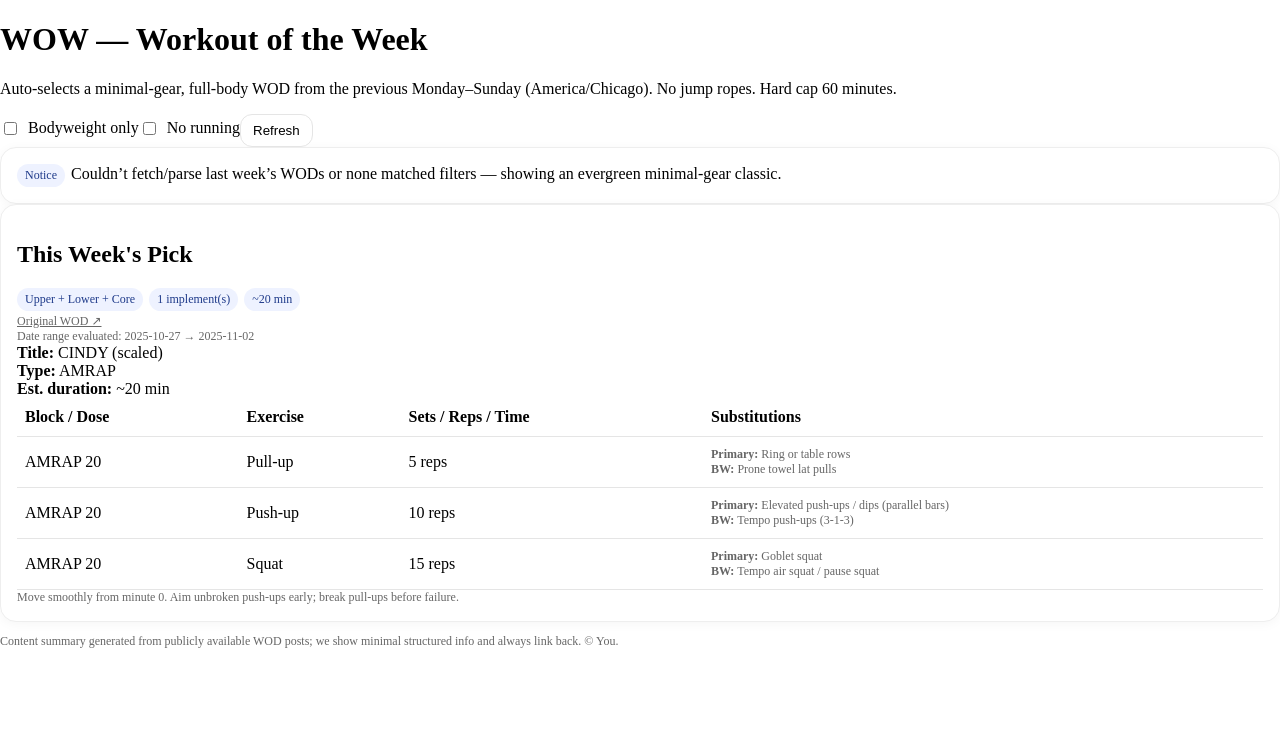
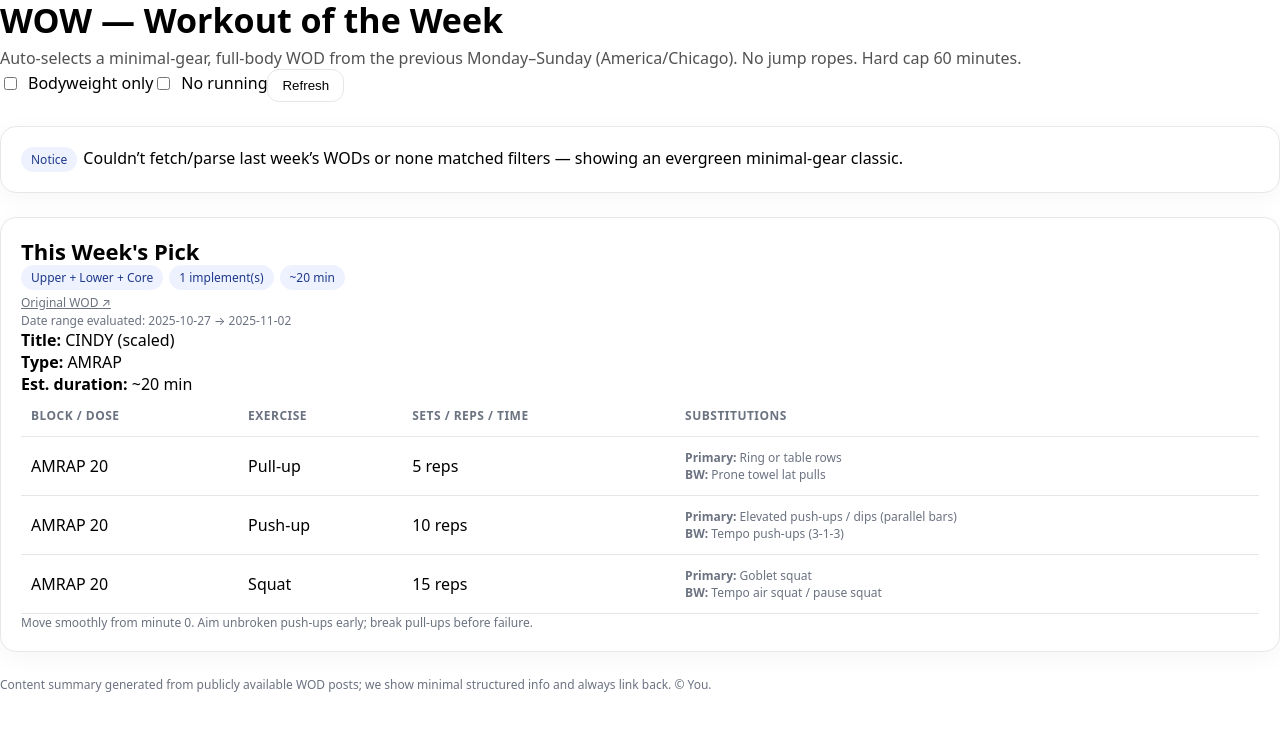
Before and after one commit to paul821/wow, a Next.js app: page / in a window 1280 px wide. Shown: the top 730 px of the page. Built offline with nearby package versions, Linux system fonts and the light colour scheme; no server answers.

Commit message:
Refactor global styles for consistency and clarity

```diff
--- a/app/globals.css
+++ b/app/globals.css
@@ -1,10 +1,18 @@
-:root { color-scheme: light; }
-* { box-sizing: border-box; }
-html, body { margin: 0; padding: 0; }
+
+html, body { margin: 0; padding: 0; font-family: ui-sans-serif, system-ui, -apple-system, Segoe UI, Roboto, 'Helvetica Neue', Arial; }
+h1 { font-size: 34px; line-height: 1.2; margin: 0 0 6px; }
+h2 { font-size: 22px; line-height: 1.25; margin: 0; }
+p { margin: 0; }
+.space-y-6 > * + * { margin-top: 24px; }
+.text-neutral-600 { color: #525252; }
+
 .table { width: 100%; border-collapse: collapse; }
-.table th, .table td { border-bottom: 1px solid #e5e5e5; padding: 10px 8px; text-align: left; }
-.badge { display: inline-block; padding: 4px 8px; border-radius: 9999px; font-size: 12px; background:#eef2ff; color:#1e3a8a; margin-right: 6px; }
-.card { background:#fff; border:1px solid #eee; border-radius:16px; padding:16px; box-shadow: 0 2px 12px rgba(0,0,0,0.04); }
+.table th { font-size: 12px; text-transform: uppercase; letter-spacing: .04em; color:#6b7280; }
+.table th, .table td { border-bottom: 1px solid #e5e7eb; padding: 12px 10px; text-align: left; }
+
+.badge { display: inline-block; padding: 4px 10px; border-radius: 9999px; font-size: 12px; background:#eef2ff; color:#1e3a8a; margin-right: 6px; }
+.card { background:#fff; border:1px solid #e5e7eb; border-radius:16px; padding:20px; box-shadow: 0 6px 24px rgba(0,0,0,0.04); }
 .switch { display: inline-flex; align-items:center; gap:8px; }
-.small { color:#666; font-size:12px; }
-.button { border:1px solid #e5e5e5; background:#fff; border-radius:12px; padding:8px 12px; }
+.small { color:#6b7280; font-size:12px; }
+.button { border:1px solid #e5e7eb; background:#fff; border-radius:12px; padding:8px 14px; cursor: pointer; }
+.button:disabled { opacity:.6; cursor:not-allowed; }
```
